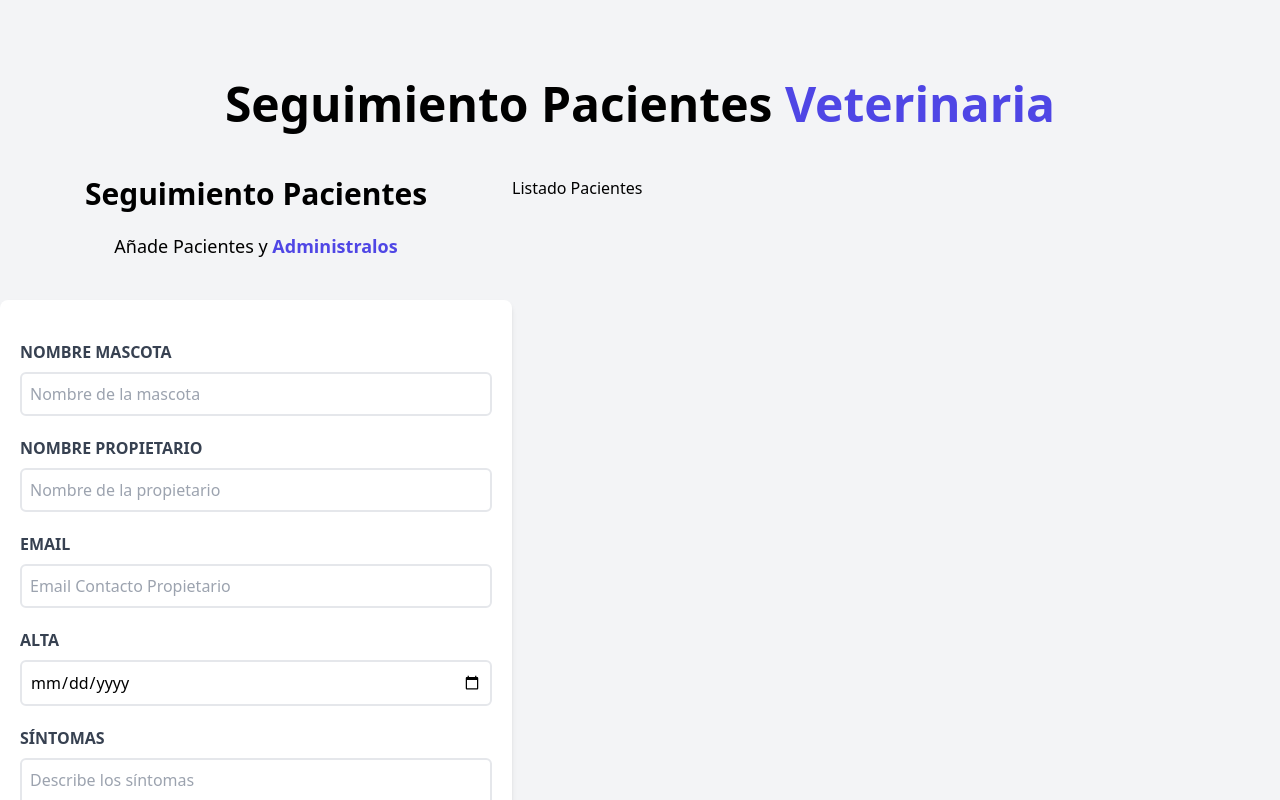
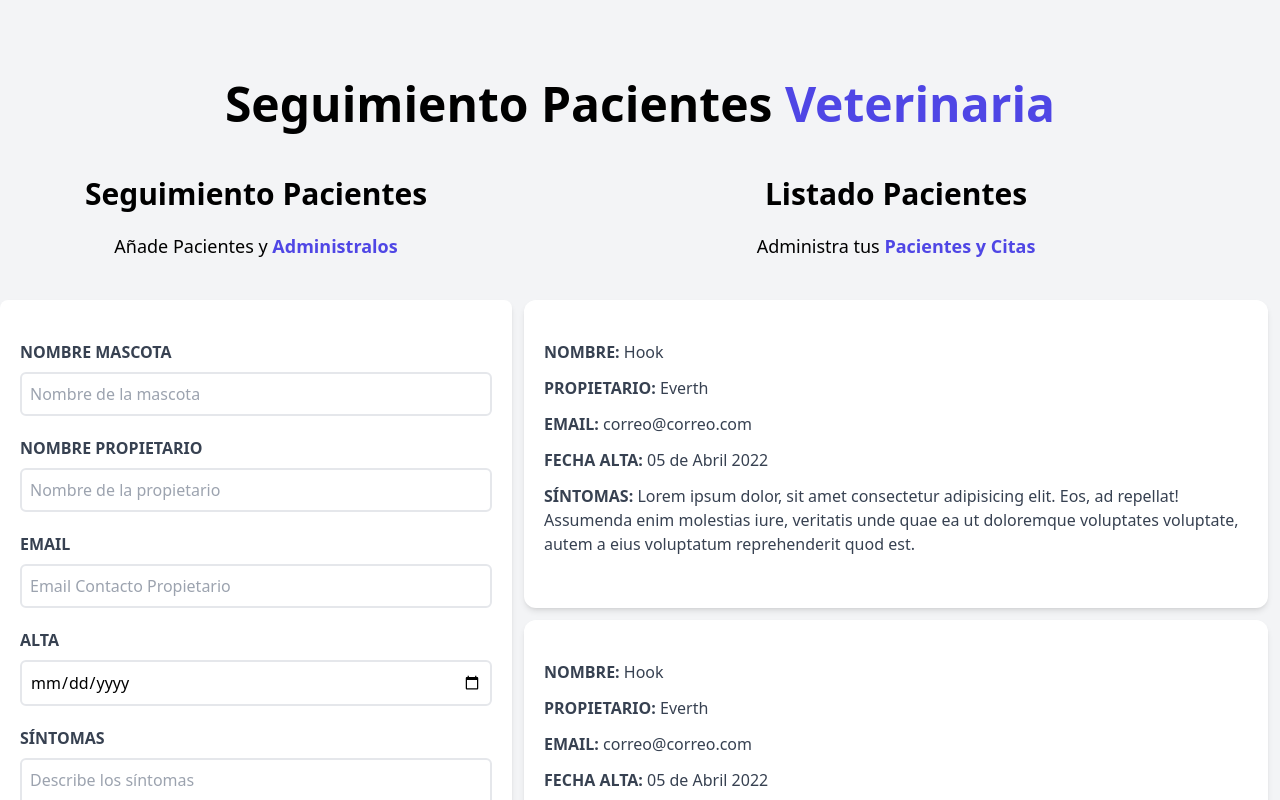
Before and after one commit to epe0413/citas_react_vite, a React (Vite) app: page / in a window 1280 px wide. Shown: the top 800 px of the page. Built offline with nearby package versions, Linux system fonts and the light colour scheme.

Commit message:
Se agrego listado de citas de forma estatica

```diff
--- a/src/components/ListadoPacientes.jsx
+++ b/src/components/ListadoPacientes.jsx
@@ -1,7 +1,20 @@
+import Paciente from "./Paciente"
+
 const ListadoPacientes = () => {
   return (
-    <div className="w-1/2 lg:w-3/5">
-        <h2>Listado Pacientes</h2>
+    <div className="md:w-1/2 lg:w-3/5 md:h-screen overflow-y-scroll">
+        <h2 className="font-black text-3xl text-center">Listado Pacientes</h2>
+        <p className="text-lg mt-5 mb-10 text-center">
+          Administra tus {''}
+          <span className="text-indigo-600 font-bold">Pacientes y Citas</span>
+        </p>
+
+        <Paciente/>
+        <Paciente/>
+        <Paciente/>
+        <Paciente/>
+        <Paciente/>
+        <Paciente/>
     </div>
   )
 }
--- /dev/null
+++ b/src/components/Paciente.jsx
@@ -0,0 +1,28 @@
+const Paciente = () => {
+  return (
+    <div className="m-3 bg-white shadow-md px-5 py-10 rounded-xl">
+          <p className="font-bold mb-3 text-gray-700 uppercase">
+            Nombre: {''}
+            <span className="font-normal normal-case">Hook</span>
+          </p>
+          <p className="font-bold mb-3 text-gray-700 uppercase">
+            Propietario: {''}
+            <span className="font-normal normal-case">Everth</span>
+          </p>
+          <p className="font-bold mb-3 text-gray-700 uppercase">
+            Email: {''}
+            <span className="font-normal normal-case">correo@correo.com</span>
+          </p>
+          <p className="font-bold mb-3 text-gray-700 uppercase">
+            Fecha alta: {''}
+            <span className="font-normal normal-case">05 de Abril 2022</span>
+          </p>
+          <p className="font-bold mb-3 text-gray-700 uppercase">
+            Síntomas: {''}
+            <span className="font-normal normal-case">Lorem ipsum dolor, sit amet consectetur adipisicing elit. Eos, ad repellat! Assumenda enim molestias iure, veritatis unde quae ea ut doloremque voluptates voluptate, autem a eius voluptatum reprehenderit quod est.</span>
+          </p>
+        </div>
+  )
+}
+
+export default Paciente
```
